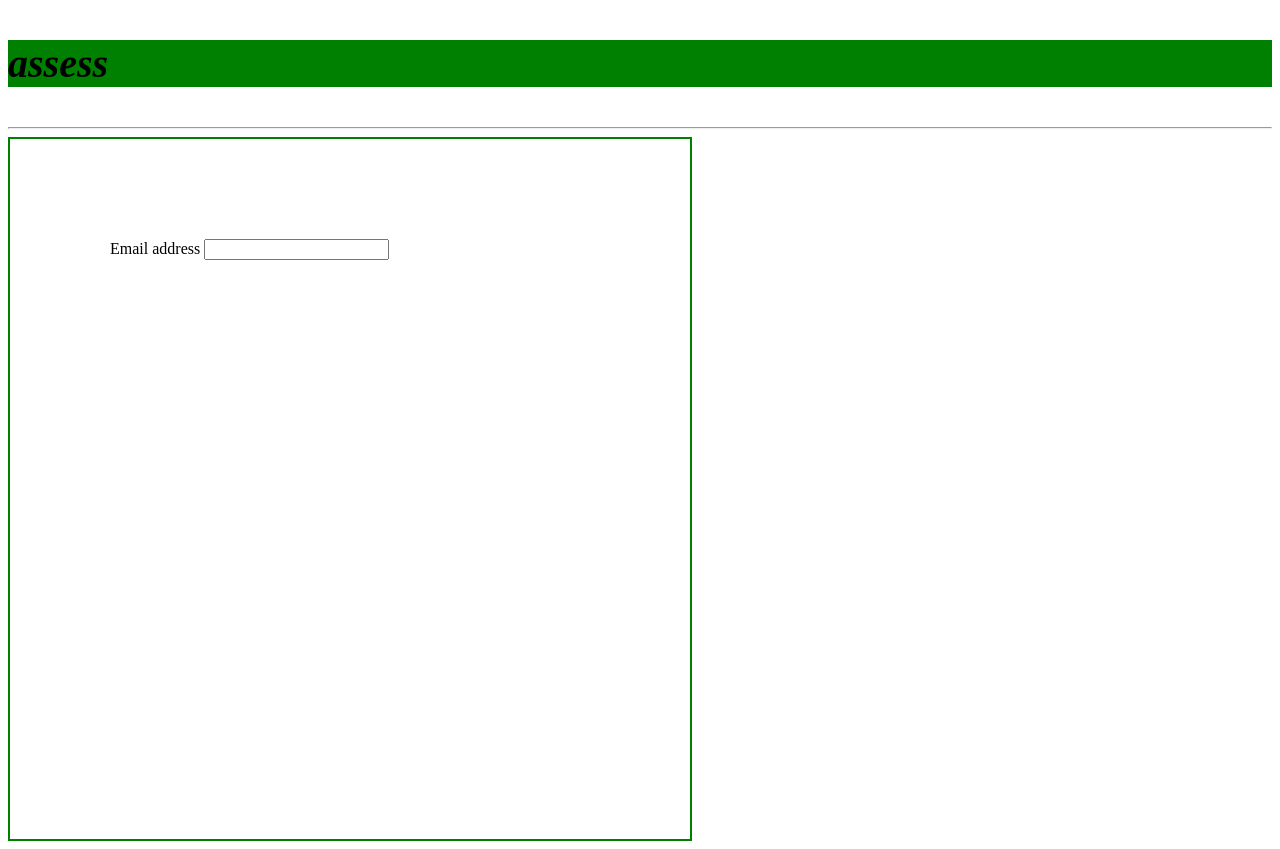
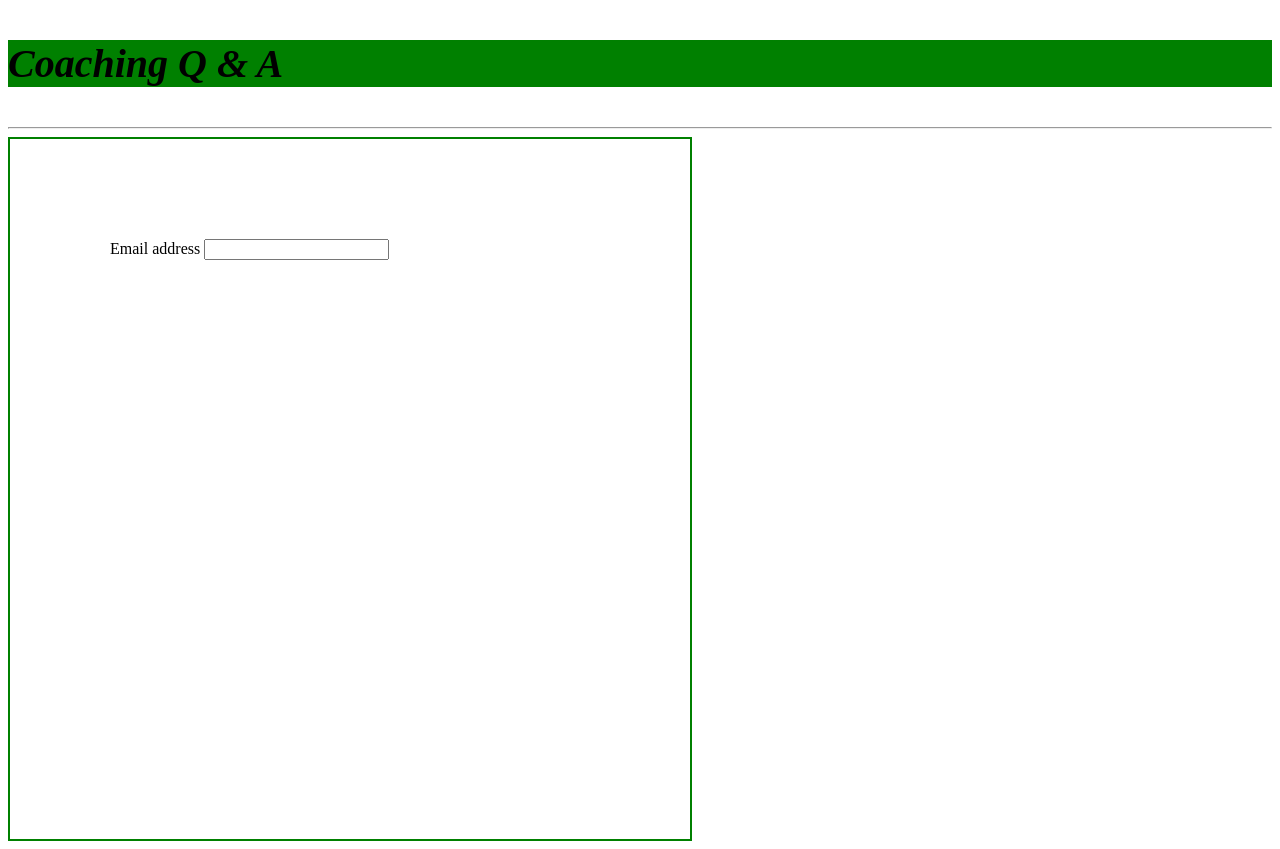
Before and after one commit to aknigam/coachqa, a plain HTML site: page learn-qa/src/main/webapp/login.html in a window 1280 px wide. Drawn offline with Linux system fonts and the light colour scheme.

Commit message:
Corrected the name of application

```diff
--- a/learn-qa/src/main/webapp/login.html
+++ b/learn-qa/src/main/webapp/login.html
@@ -32,7 +32,7 @@ a:active {
 	<div class="container_12">
 		<div class="grid_12" style="border: 0px solid green;background-color: #3f3f3f;">
 			<div style="border: 0px solid green" class="grid_3 push_1 alpha suffix_3">
-				<p style="border: 0px solid green ; background-color: green; font-weight: bold; font-size:250% ; font-style:italic">assess</p>
+				<p style="border: 0px solid green ; background-color: green; font-weight: bold; font-size:250% ; font-style:italic">Coaching Q & A</p>
 			</div>
 
 		</div>
```
